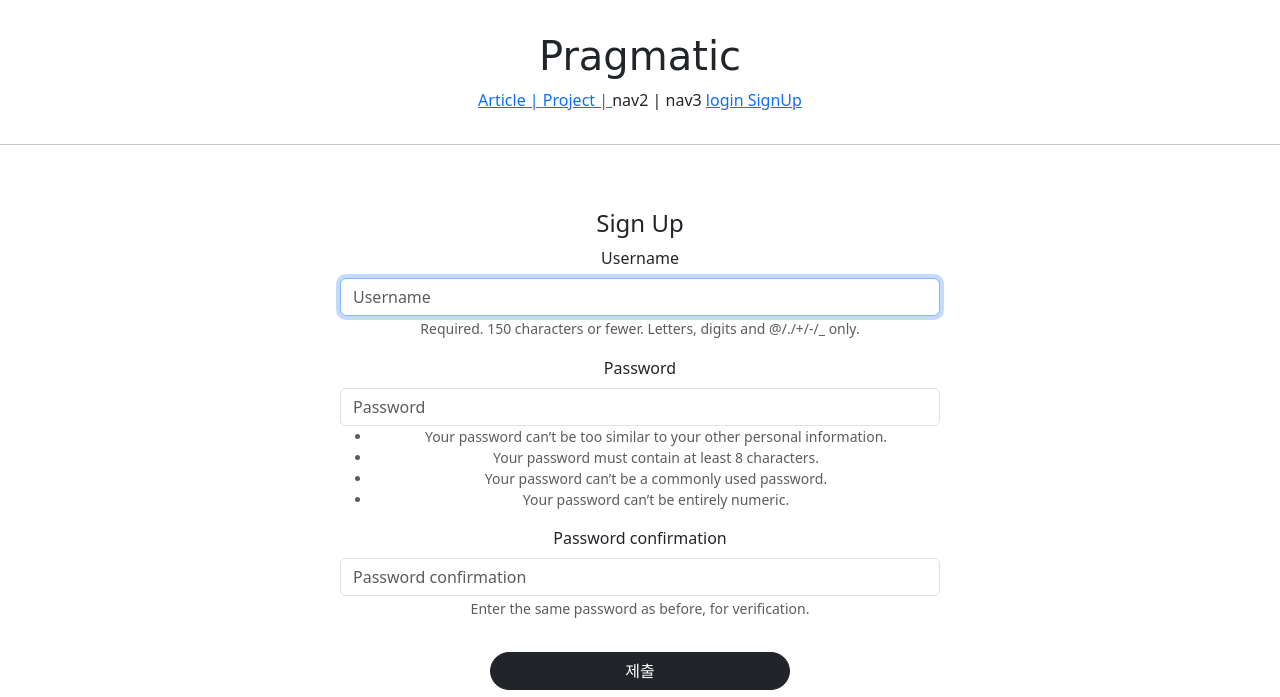
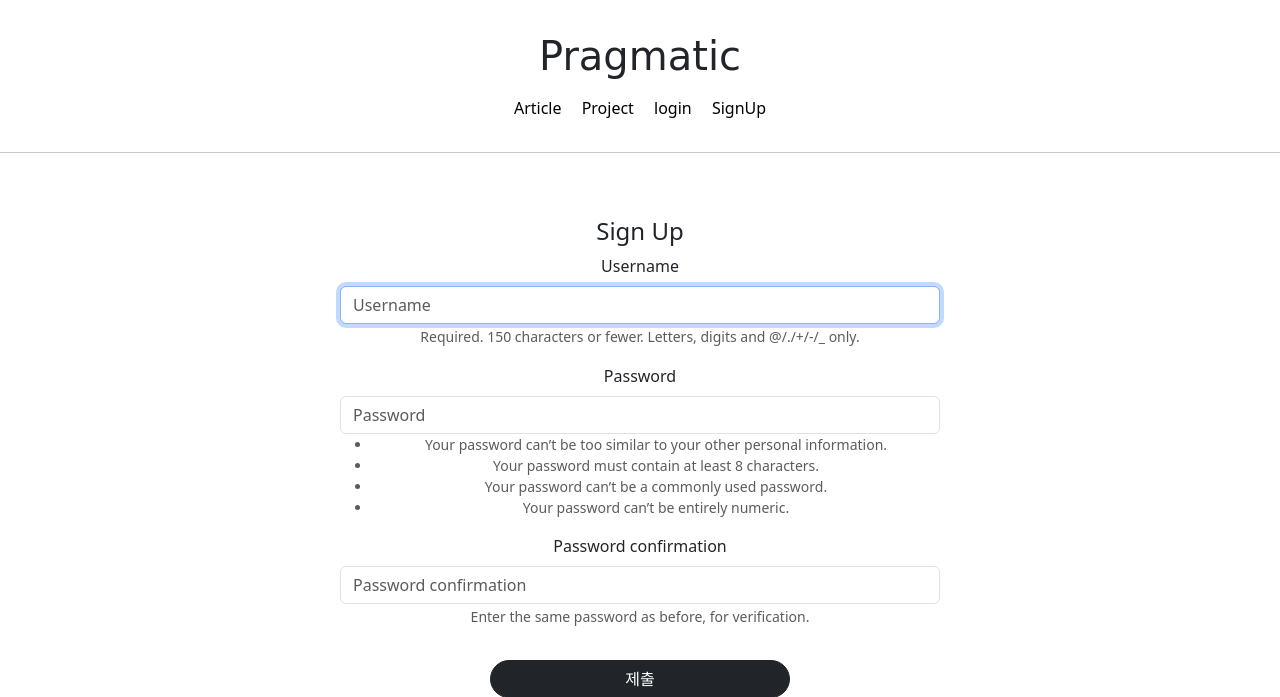
Before and after one commit to Kimhyuntae9665/pragmatic, a Django app: page /accounts/create/ in a window 1280 px wide. Shown: the top 697 px of the page. Run offline with Django 4.2, Linux system fonts and the light colour scheme; some libraries are stand-ins or nearby versions; some web fonts are replaced.

```diff
--- a/projectapp/views.py
+++ b/projectapp/views.py
@@ -36,7 +36,7 @@ class ProjectListView(ListView):
     model = Project
     context_object_name = 'project_list'
     template_name = 'projectapp/list.html'
-    paginate_by = 5
+    paginate_by = 25
 
 
 
--- a/static/base.css
+++ b/static/base.css
@@ -26,3 +26,24 @@ margin:2rem 0;
         font-size:13px;
     }
 }
+
+
+a{
+    color: black;
+    text-decoration:none;
+}
+
+a:hover{
+    color: black;
+    text-decoration: none;
+}
+
+
+.pragmatic_header_nav{
+    margin:0 0.5rem;
+}
+
+
+.pragmatic_header_navbar{
+    margin:1rem 0;
+}
--- a/templates/header.html
+++ b/templates/header.html
@@ -2,29 +2,27 @@
     <div>
         <h1 class="pragmatic_logo">Pragmatic</h1>
     </div>
-    <div>
-        <a href="{% url 'articleapp:list' %}">
-            <span>Article |</span>
+    <div class="pragmatic_header_navbar">
+        <a href="{% url 'articleapp:list' %}" class="pragmatic_header_nav">
+            <span>Article </span>
         </a>
-        <a href="{% url 'projectapp:list' %}">
-            <span>Project |</span>
+        <a href="{% url 'projectapp:list' %}" class="pragmatic_header_nav">
+            <span>Project </span>
         </a>
-        <span>nav2 |</span>
-        <span>nav3</span>
         {% if not user.is_authenticated %}
         <!--  우리가 어디 있든지 간에 login을 누르고 login을 하고 난 다음에는 원래 있었던 경로의 URL 로 돌아온다         -->
-        <a href="{% url 'accountapp:login' %}?next={{request.path}}">
+        <a href="{% url 'accountapp:login' %}?next={{request.path}}" class="pragmatic_header_nav">
             <span>login</span>
         </a>
-        <a href="{% url 'accountapp:create' %}?next={{request.path}}">
+        <a href="{% url 'accountapp:create' %}?next={{request.path}}" class="pragmatic_header_nav">
             <span>SignUp</span>
         </a>
         {% else %}
                                 <!--        url.py에서 넘겨준 pk를 여기에다가 넣어줘야 한다      -->
-        <a href="{% url 'accountapp:detail' pk=user.pk %}">
+        <a href="{% url 'accountapp:detail' pk=user.pk %}" class="pragmatic_header_nav">
             <span>MyPage</span>
         </a>
-        <a href="{% url 'accountapp:logout' %}?next={{request.path}}">
+        <a href="{% url 'accountapp:logout' %}?next={{request.path}}" class="pragmatic_header_nav">
             <span>logout</span>
         </a>
         {% endif %}
```
Also changed, not shown: projectapp/templates/projectapp/list.html (+3 -6 lines), templates/snippsets/card_project.html (+5 -2 lines), db.sqlite3.
